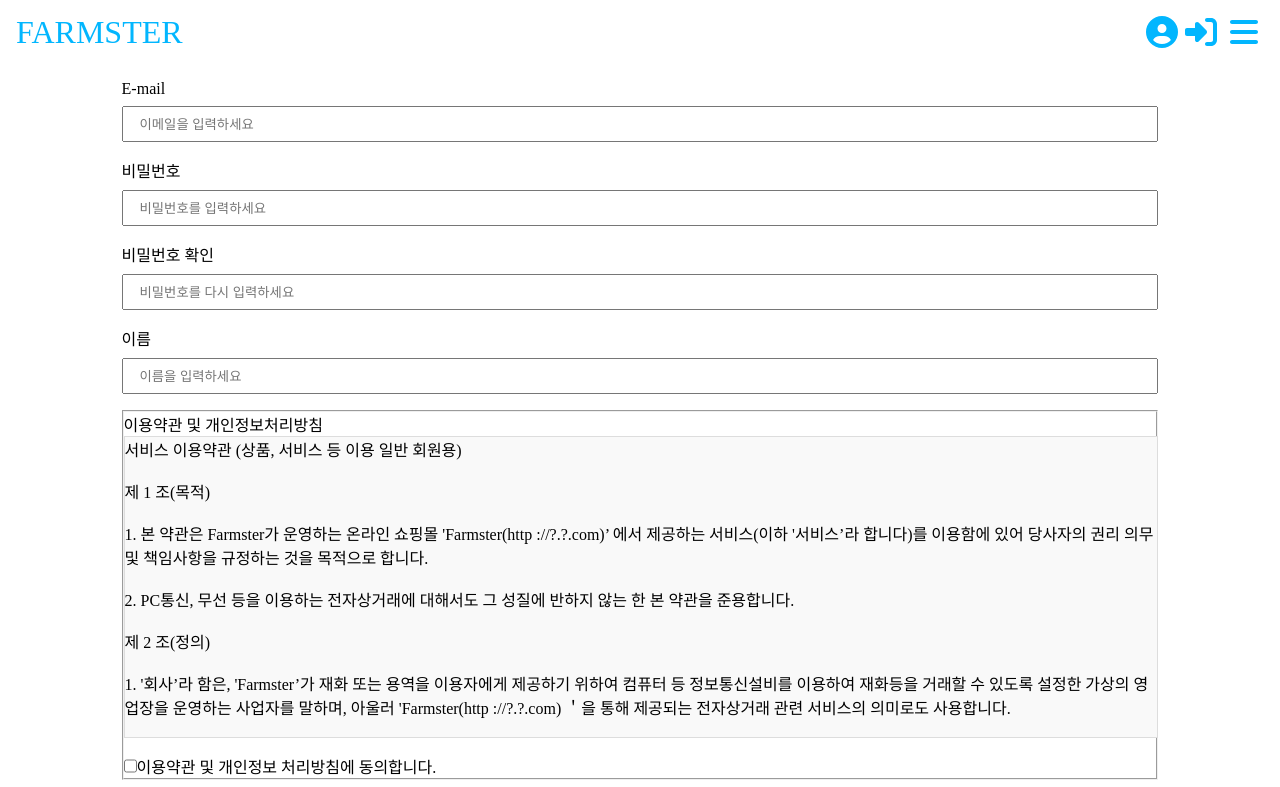
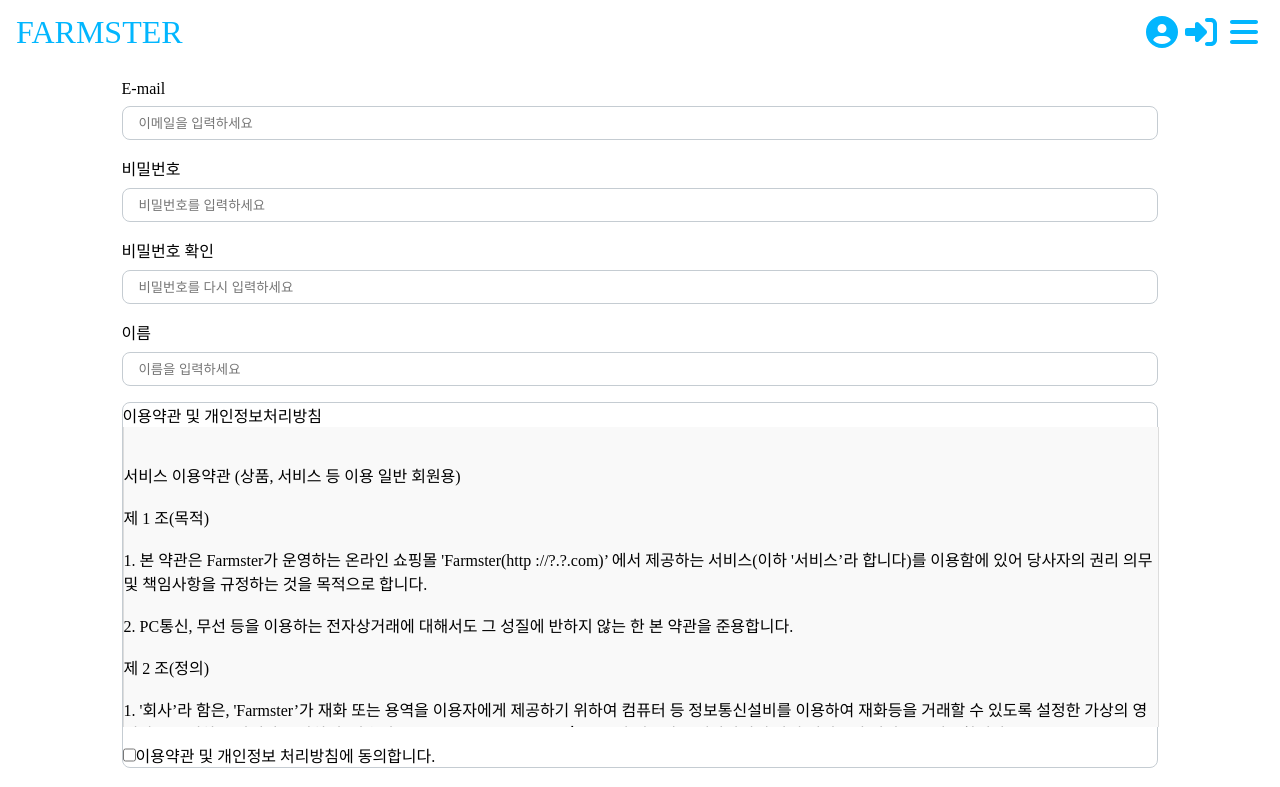
Before and after one commit to ej-rarus/smartfarm_app, a React (Create React App) app: page /signup in a window 1280 px wide. Shown: the top 787 px of the page. Built offline with nearby package versions, Linux system fonts and the light colour scheme; a web font is replaced by a local one.

Commit message:
마케팅 정보 수신동의 update

```diff
--- a/src/App.css
+++ b/src/App.css
@@ -23,6 +23,12 @@
 *{
   padding: 0;
   margin: 0;
+}
+
+fieldset {
+  border-radius: 8px;
+  border: 1px solid #c5ccd2;
+
 }
 
 label{
@@ -148,6 +154,7 @@ label{
   width: 100%;
   margin-left: 1rem;
   margin-right: 1rem;
+
 }
 
 #pw-input {
@@ -172,8 +179,13 @@ label{
 
 .custom-link{
   text-decoration: none;
+  color: var(--point-color3);
+  margin-bottom: 0.5rem;
+}
+
+.custom-link:hover{
   color: var(--point-color2);
-  margin-bottom: 0.5rem;
+
 }
 
 .find {
@@ -247,8 +259,8 @@ label{
   width: 100%;
   height: 300px; /* 원하는 높이로 설정 */
   overflow-y: scroll; /* 수직 스크롤 가능 */
-
-  border: 1px solid #ddd;
+  border-left: 1px solid #ddd;
+  border-right: 1px solid #ddd;
   background-color: #f9f9f9;
 }
 
@@ -263,6 +275,7 @@ label{
 
 .terms-container::-webkit-scrollbar-thumb:hover {
   background-color: #555;
+
 }
 
 .checkbox-container {
@@ -283,4 +296,7 @@ label{
 .std-input-field {
   padding-left: 1rem;
   height: 2rem;
+  border-radius: 8px;
+  border: 1px solid #c5ccd2;
+
 }
--- a/src/components/MarketingInfo.js
+++ b/src/components/MarketingInfo.js
@@ -1,11 +1,12 @@
 export default function MarketingInfo(){
     return(
         <div className="terms-container">
-            LG전자 주식회사 (이하 'LG전자')는 개인정보보호법 및 정보통신망이용촉진 및 정보보호 등에 관한 법률 등 관계법령에 따라 광고성 정보를 전송하기 위해 이용자의 사전 수신 동의를 받고 있습니다. 본 내용은 LG전자 회원 서비스가 적용되는 개별서비스의 마케팅 수신동의를 포함하고 있으며, 마케팅 정보 수신 동의 시개별서비스의 마케팅 수신에 일괄 동의한 것으로 처리됩니다. <br /><br />
+            <br /><br />
+            Farmster 주식회사 (이하 'Farmster')는 개인정보보호법 및 정보통신망이용촉진 및 정보보호 등에 관한 법률 등 관계법령에 따라 광고성 정보를 전송하기 위해 이용자의 사전 수신 동의를 받고 있습니다. 본 내용은 Farmster 회원 서비스가 적용되는 개별서비스의 마케팅 수신동의를 포함하고 있으며, 마케팅 정보 수신 동의 시개별서비스의 마케팅 수신에 일괄 동의한 것으로 처리됩니다. <br /><br />
             1. 전송방법<br /><br />
-            마케팅 정보 전송 방법은 LG전자의 각 개별서비스에서 정한 방식에 따라 전송됩니다.<br /><br />
+            마케팅 정보 전송 방법은 Farmster의 각 개별서비스에서 정한 방식에 따라 전송됩니다.<br /><br />
             2. 전송내용<br /><br />
-            발송되는 마케팅 정보는 수신자에게 LG전자 및 개별서비스에서 제공하는 혜택(포인트, 쿠폰 등) 정보, 각종 이벤트, 신규 상품 관련 소식 등 광고성 정보로 관련 법의 규정을 준수하여 발송됩니다. 단, 광고성 정보 이외에 의무적으로 안내 되어야 하는 정보성 내용은 수신동의 여부와 무관하게 제공됩니다.<br /><br />
+            발송되는 마케팅 정보는 수신자에게 Farmster 및 개별서비스에서 제공하는 혜택(포인트, 쿠폰 등) 정보, 각종 이벤트, 신규 상품 관련 소식 등 광고성 정보로 관련 법의 규정을 준수하여 발송됩니다. 단, 광고성 정보 이외에 의무적으로 안내 되어야 하는 정보성 내용은 수신동의 여부와 무관하게 제공됩니다.<br /><br />
             3. 수집항목<br /><br />
             - 이메일, 이름, 전화번호, 회사 주소<br /><br />
             4. 이용목적<br /><br />
@@ -14,7 +15,7 @@ export default function MarketingInfo(){
             - 수신동의 이후에라도 언제든지 동의를 철회할 수 있으며, 수신을 동의하지 않아도 회사가 제공하는 기본적인 서비스를 이용하실 수 있습니다. 다만 수신 거부할 경우 신규 서비스나 상품 관련 소식 등의 마케팅 정보를 제공받지 못할 수 있습니다.<br /><br />
             6. 수신동의 변경 및 보유기간<br /><br />
             - 보유 기간 : 마케팅 정보 수신 동의로부터 2년, 기간 초과 시 동의 절차 재진행 (미동의 시, 즉시 파기)   <br /><br />
-            LG전자 정보수정 페이지에서 개별서비스의 마케팅 수신동의를 변경(동의/철회)할 수 있으며, 동의일로부터 회원 탈퇴 혹은 마케팅 수신 동의 해제 시까지 광고성 정보 전달을 위하여 보유ㆍ이용 됩니다.  <br /><br />
+            Farmster 정보수정 페이지에서 개별서비스의 마케팅 수신동의를 변경(동의/철회)할 수 있으며, 동의일로부터 회원 탈퇴 혹은 마케팅 수신 동의 해제 시까지 광고성 정보 전달을 위하여 보유ㆍ이용 됩니다.  <br /><br />
         </div>
     )
 }
--- a/src/components/Terms.js
+++ b/src/components/Terms.js
@@ -4,6 +4,7 @@ const Terms = () => {
     return (
         <div className="terms-container">
             {/* 여기에 이용약관 긴 내용을 추가하세요 */}
+            <br /><br />
             <p>서비스 이용약관 (상품, 서비스 등 이용 일반 회원용)<br/><br/>
 
             제 1 조(목적)<br/><br/>
```
Lines whose indentation alone changed are shown as unchanged.
